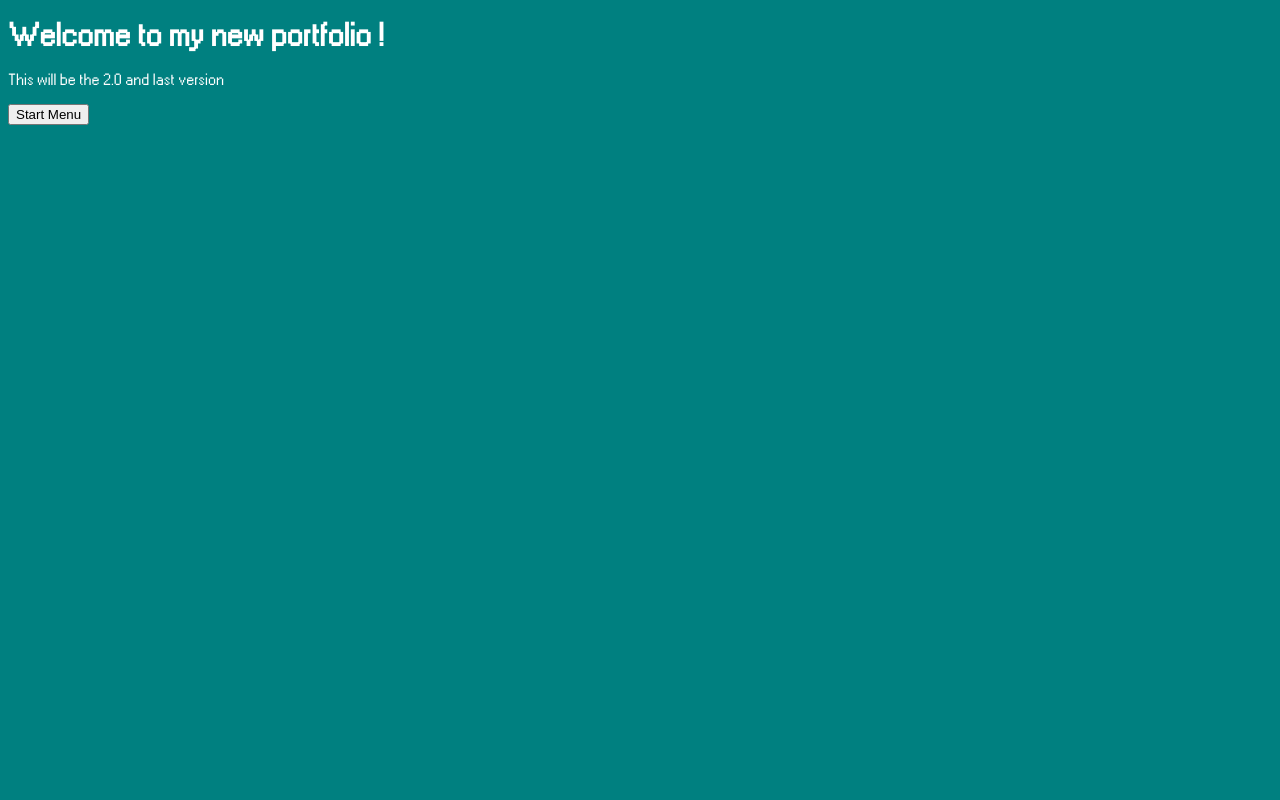
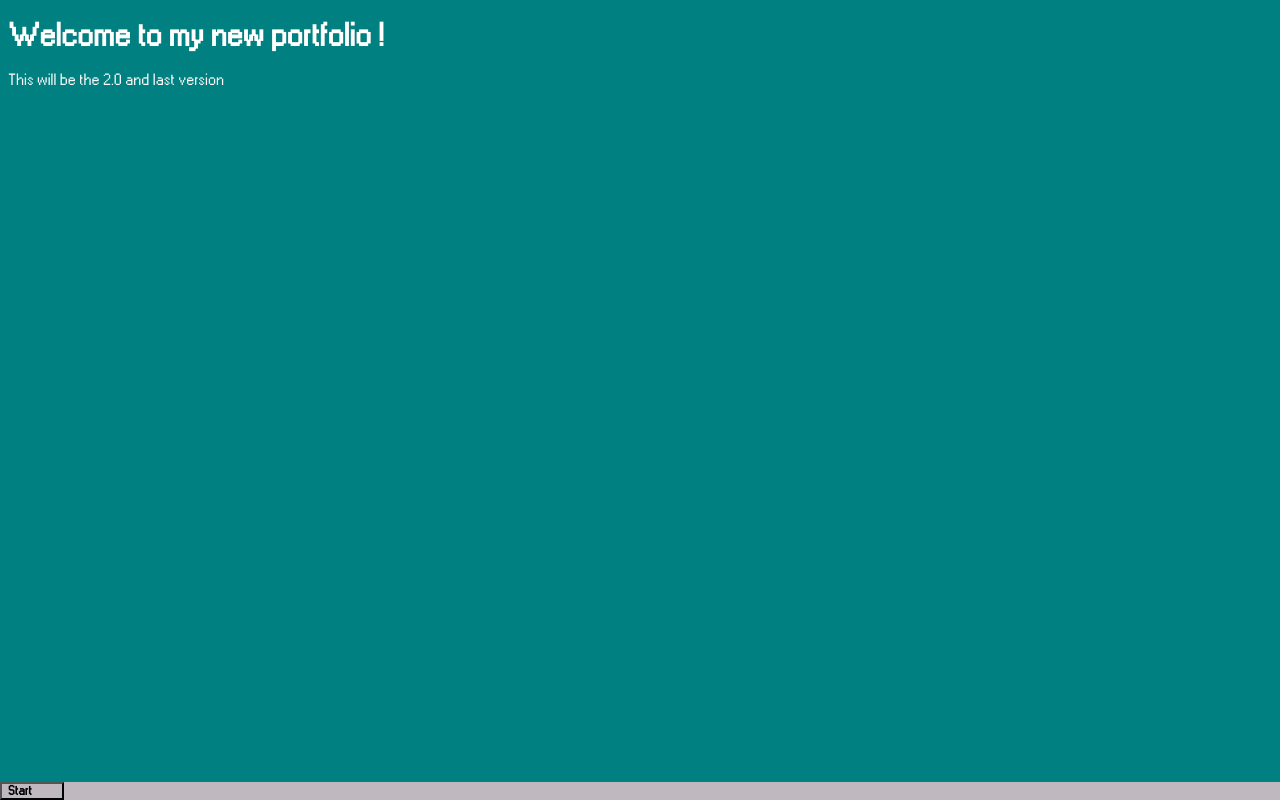
Before and after one commit to allan-debiaggio/Portfolio_2.0, a plain HTML site: page index.html in a window 1280 px wide. Drawn offline with Linux system fonts and the light colour scheme.

Commit message:
Readme TODO list and basic start button + footer

```diff
--- a/index.html
+++ b/index.html
@@ -5,8 +5,14 @@
     <title>My Portfolio</title>
 </head>
 <body>
-<h1>Welcome to my new portfolio !</h1>
-<p>This will be the 2.0 and last version</p>
-<button>Start Menu</button>
+    <div id="desktop">
+        <h1>Welcome to my new portfolio !</h1>
+        <p>This will be the 2.0 and last version</p>
+    </div>
+<footer>
+    <button id = "start">
+        <strong>Start</strong>
+    </button>
+</footer>
 </body>
 </html>
--- a/styles.css
+++ b/styles.css
@@ -9,3 +9,17 @@ body {
     font-family: "W95SA";
     color:white
     }
+#start {
+    background-color: #bfb8bf;
+    color:black;
+    font-family: "W95SA";
+    width: 5%;
+    text-align: justify;
+}
+footer {
+    position : fixed;
+    left : 0;
+    bottom : 0;
+    width: 100%;
+    background-color:#bfb8bf;
+}
```
Also changed, not shown: 1 other file.
